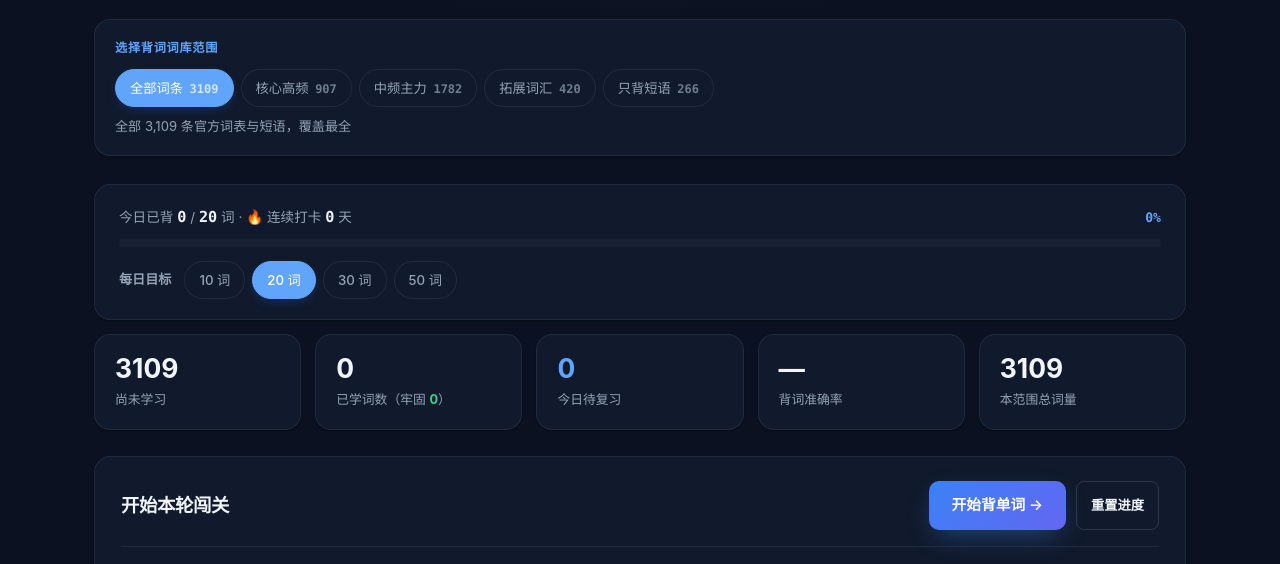
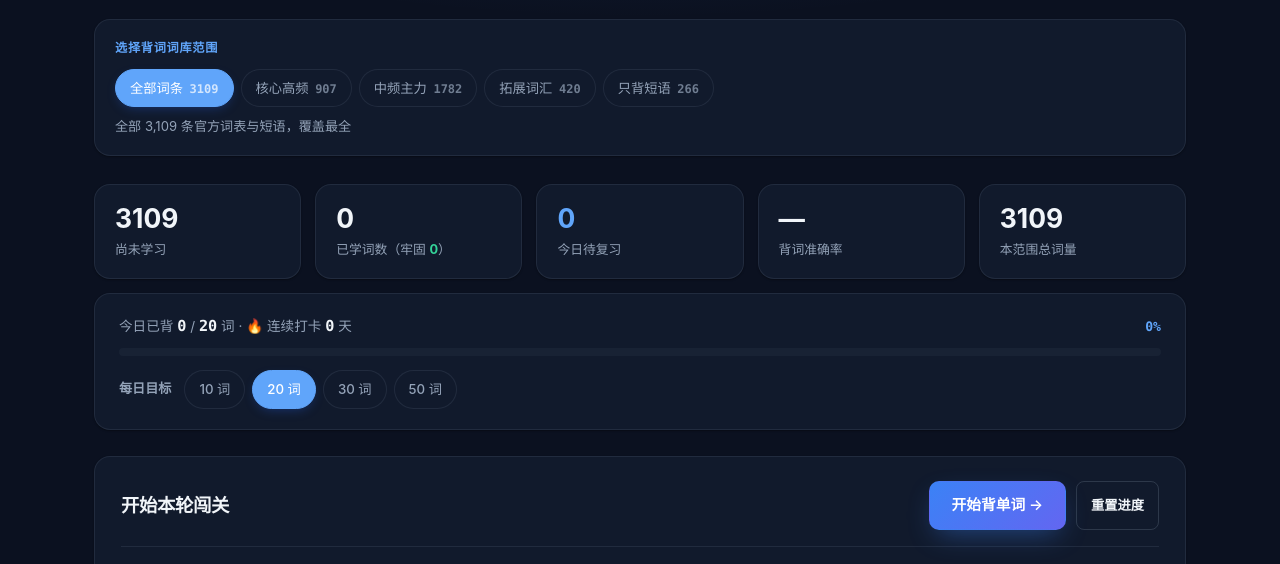
Before and after one commit to leverly/pet-b1-site, a plain HTML site: page quiz.html in a window 1280 px wide. Shown: the part 224-788 px from the top of the page. Drawn offline with Linux system fonts and the light colour scheme.

Commit message:
背单词：统计卡片移到每日目标上方

```diff
--- a/quiz.html
+++ b/quiz.html
@@ -52,7 +52,14 @@
 </div>
 
 <section class="section" style="margin-top:22px">
-  <div class="card" style="padding:20px 24px">
+  <div class="kv" id="srsKv">
+    <div class="k"><b id="kLeft">—</b><span>尚未学习</span></div>
+    <div class="k"><b id="kTotal">—</b><span>已学词数（牢固 <b id="kMature" style="display:inline;font-size:1em;color:var(--ok)">0</b>）</span></div>
+    <div class="k"><b id="kDue" style="color:var(--accent)">—</b><span>今日待复习</span></div>
+    <div class="k"><b id="kAcc">—</b><span id="kAccSub">背词准确率</span></div>
+    <div class="k"><b id="kScope">—</b><span>本范围总词量</span></div>
+  </div>
+  <div class="card" style="padding:20px 24px;margin-top:14px">
     <div class="today-goal-row">
       <span>今日已背 <b id="kToday">0</b> / <b id="kGoal">20</b> 词 · 🔥 连续打卡 <b id="kStreak">0</b> 天</span>
       <span class="today-pct" id="kPct">0%</span>
@@ -65,13 +72,6 @@
       <button class="chip" data-goal="30">30 词</button>
       <button class="chip" data-goal="50">50 词</button>
     </div>
-  </div>
-  <div class="kv" id="srsKv" style="margin-top:14px">
-    <div class="k"><b id="kLeft">—</b><span>尚未学习</span></div>
-    <div class="k"><b id="kTotal">—</b><span>已学词数（牢固 <b id="kMature" style="display:inline;font-size:1em;color:var(--ok)">0</b>）</span></div>
-    <div class="k"><b id="kDue" style="color:var(--accent)">—</b><span>今日待复习</span></div>
-    <div class="k"><b id="kAcc">—</b><span id="kAccSub">背词准确率</span></div>
-    <div class="k"><b id="kScope">—</b><span>本范围总词量</span></div>
   </div>
 </section>
 
```
Also changed, not shown: build-site.mjs (+8 -8 lines).
